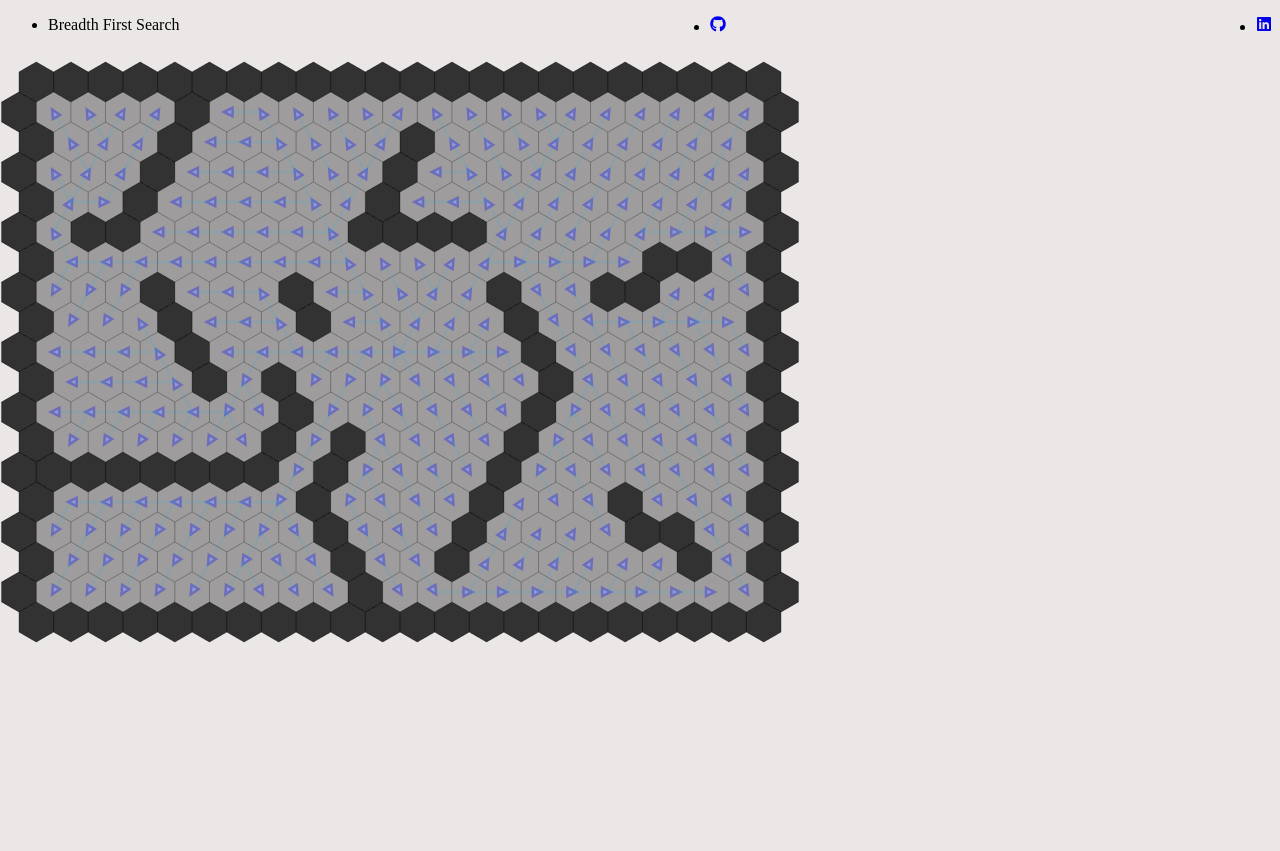
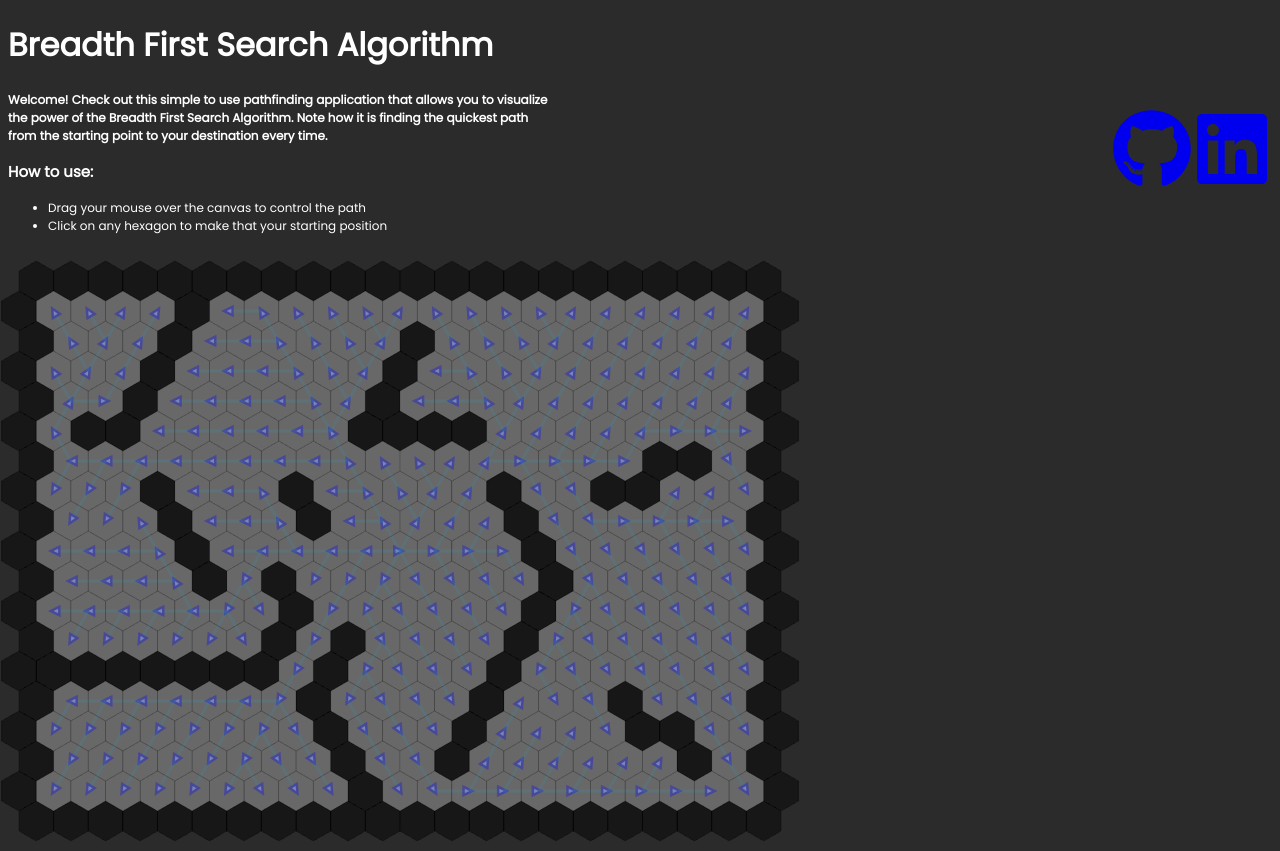
Before and after one commit to paulmorales7/Pathfinding-Algo, a React (Create React App) app in the folder pathfinding-algo/: page / in a window 1280 px wide. Before the commit the page ends 800 px from the top, so only its background shows below. Built offline with nearby package versions, Linux system fonts and the light colour scheme.

Commit message:
added text and instructions on how to use app, app is done

```diff
--- a/pathfinding-algo/src/BFS/BFS.css
+++ b/pathfinding-algo/src/BFS/BFS.css
@@ -1,14 +1,35 @@
+@import url('https://fonts.googleapis.com/css2?family=Poppins&display=swap');
+
 body {
-    background: #ece7e7;
+    background: rgb(43, 43, 43);
+    color: white;
+    font-family: 'Poppins';
+
   }
 
   canvas {
     position: absolute;
-    left: 0;
+    left:0;
   }
 
 
   .top nav ul{
       display: flex;
-      justify-content: space-between;
+      float: right;
+      list-style-type: none;
+      font-size: 80px;
   }
+
+  .top p{
+      width: 540px;
+      font-size: 12px;
+      font-weight: bold;
+  }
+
+  .top h3{
+      font-size: 15px;
+  }
+
+  .howTo li{
+      font-size: 12px;
+  }
--- a/pathfinding-algo/src/BFS/BFS.jsx
+++ b/pathfinding-algo/src/BFS/BFS.jsx
@@ -427,12 +427,19 @@ drawArrow(fromx, fromy, tox, toy){
       <div className="BFS">
           <div className='top'>
               <nav>
+
                   <ul>
-                      <li>Breadth First Search</li>
                       <li> <a href='https://github.com/paulmorales7/Pathfinding-Algo.git'><FaGithub/></a></li>
                       <li> <a href='https://www.linkedin.com/in/paul-morales-9a9571189/'><FaLinkedin/></a></li>
                   </ul>
               </nav>
+              <h1>Breadth First Search Algorithm</h1>
+              <p>Welcome! Check out this simple to use pathfinding application that allows you to visualize the power of the Breadth First Search Algorithm. Note how it is finding the quickest path from the starting point to your destination every time.</p>
+              <h3>How to use:</h3>
+             <ul className='howTo'>
+                 <li>Drag your mouse over the canvas to control the path</li>
+                 <li>Click on any hexagon to make that your starting position</li>
+             </ul>
           </div>
         <canvas ref={canvasHex => this.canvasHex = canvasHex }></canvas>
         <canvas ref={canvasCoordinates => this.canvasCoordinates = canvasCoordinates }></canvas>
```
